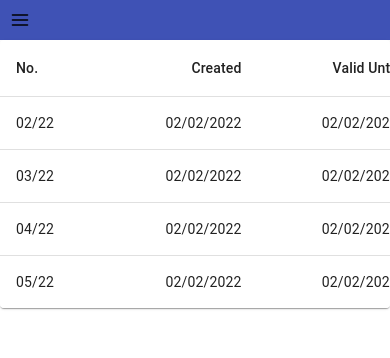
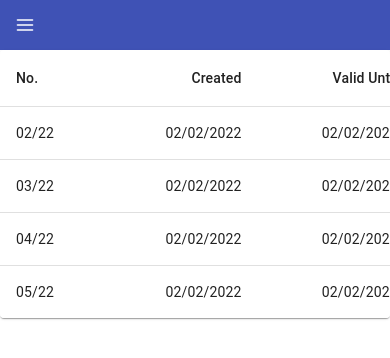
Before and after one commit to sandra-kuczynska/learn-react, a React (Create React App) app: page / in a window 390 px wide. Shown: the top 358 px of the page. Built offline with nearby package versions, Linux system fonts and the light colour scheme.

Commit message:
Add color and change padding to - hamburger

```diff
--- a/src/components/NavBar/MobileNavigation.js
+++ b/src/components/NavBar/MobileNavigation.js
@@ -10,6 +10,7 @@ const MobileNavigation = () => {
     <FiMenu
       className={styles.Hamburger}
       size="20px"
+      color="white"
       onClick={() => setOpen(!open)}
     />
   );
@@ -18,6 +19,7 @@ const MobileNavigation = () => {
     <IoMdClose
       className={styles.Hamburger}
       size="20px"
+      color="white"
       onClick={() => setOpen(!open)}
     />
   );
--- a/src/components/NavBar/NavBar.module.css
+++ b/src/components/NavBar/NavBar.module.css
@@ -43,7 +43,7 @@
   .NavBar .MobileNavigation .Hamburger {
     right: 5%;
     cursor: pointer;
-    padding: 10px;
+    padding: 15px;
   }
 
   .NavBar nav ul {
```
